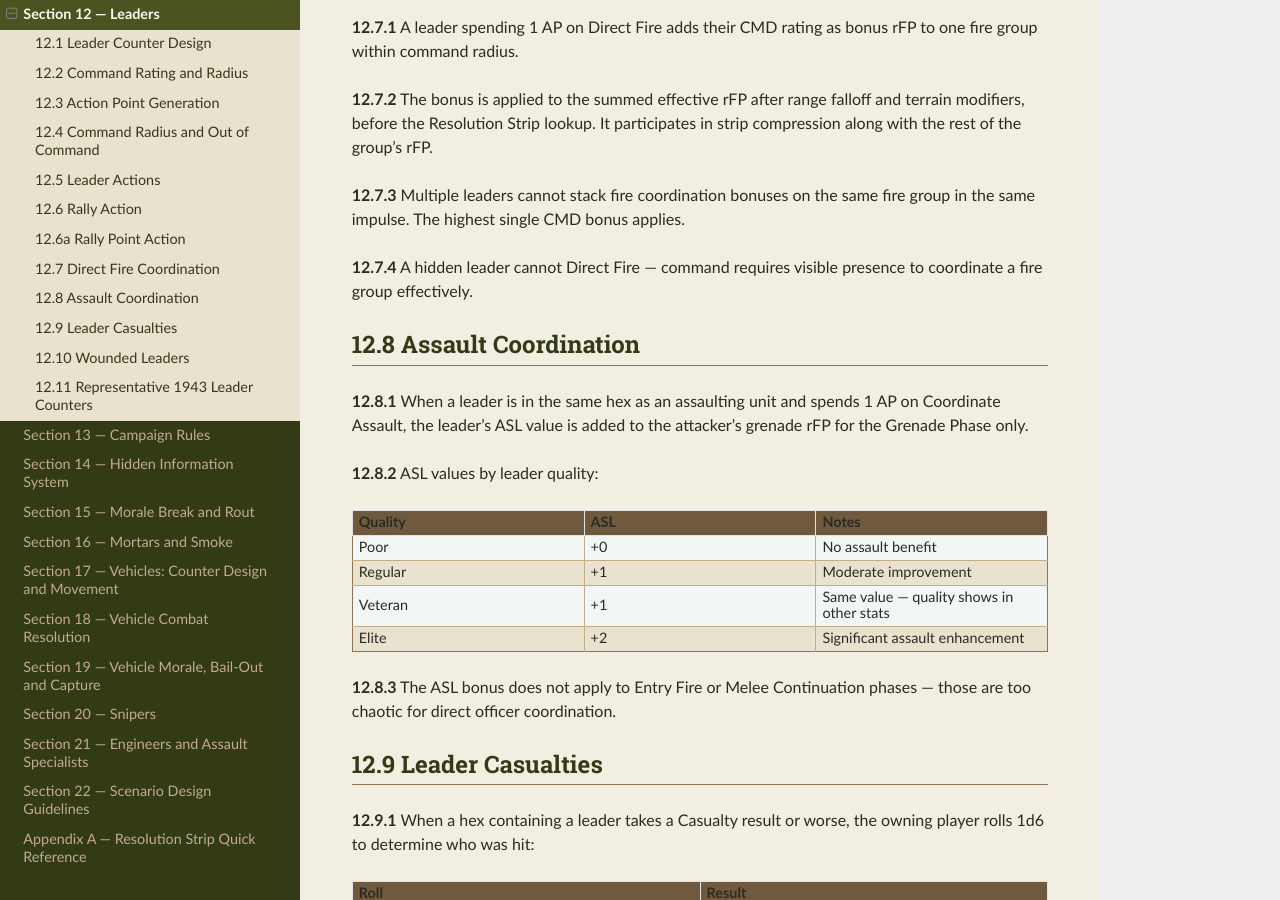
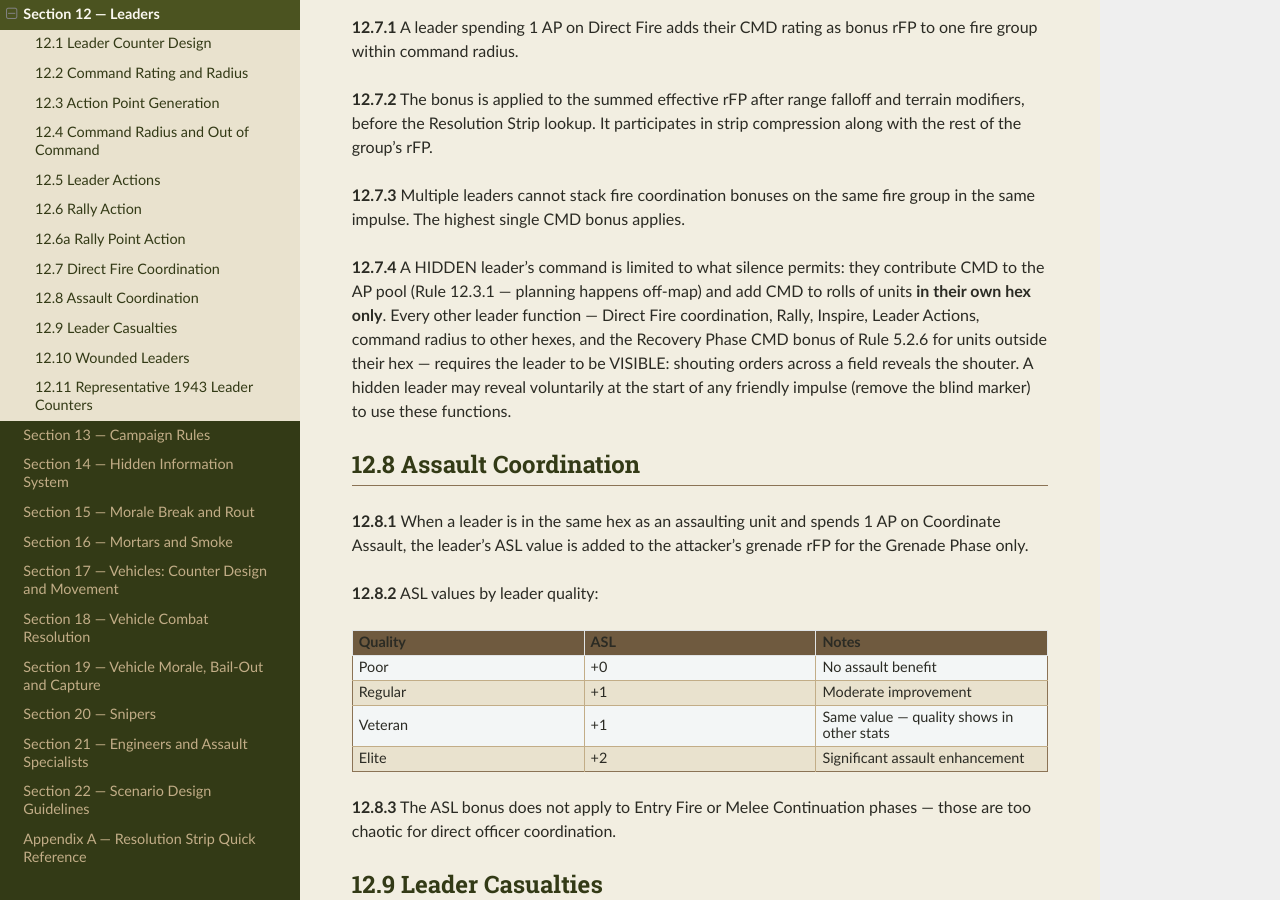
Before and after one commit to spugnoid/wdr-wargame, a Sphinx documentation site: the page built from docs/source/section_12__leaders.rst, in a window 1280 px wide and 900 px high, scrolled down 4102 px. Built offline with Sphinx 7.4.7 and the Read the Docs theme 3.1.0, drawn with Linux system fonts in a browser that asks for light colours.

Commit message:
rules: self-executing rout movement, hidden-leader limits, leader campaign recovery (10.6.3a, 12.7.4, 13.3.1)
Parking a routing counter was free (10.6.3 applied only on
activation, nothing compelled one), inverting E.30's intent; rout
movement now self-executes at the owner's final pass at no AP
cost, with activation surviving as a timing choice. 12.7.4
enumerates what a HIDDEN leader can do (AP pool + own hex;
projecting anything requires visibility, with voluntary reveal).
13.3.1 gives leaders their reading of the between-scenario table
(rear face = wounded) and a healing window. Design note E.90.

Co-Authored-By: Claude Fable 5 <noreply@anthropic.com>
Claude-Session: https://claude.ai/code/session_01MRhnethYPpBAmEh6wa83hu

```diff
--- a/docs/source/appendix_e__design_notes.rst
+++ b/docs/source/appendix_e__design_notes.rst
@@ -534,3 +534,8 @@ E.89  A Graduated Long Range Cap
 --------------------------------
 
 *Design note: the flat cap (rFP ≤ 3 → maximum Pinned) created a cliff its own Rule 8.7.3 drew attention to: one point of intervening penalty — a crops hex — toggled a firer between "can never inflict a casualty" and the full result table including Broken. The cap is now two bands (rFP 1–2 → maximum Suppressed; 3 → maximum Pinned; 4+ uncapped), which grades the transition and slightly strengthens the cap's own story: fire degraded to a trickle can pin nobody, only keep heads down. Rule 8.8.5's combined-result ceiling follows the highest cap among contributing attacks. The sniper deliberate-targeting exemption (8.7.4) is unchanged.*
+
+E.90  Rout Movement Executes Itself
+-----------------------------------
+
+*Design note (amends E.30's framing): E.30 described routing counters as an AP drain the owning player "must manage... spending AP to move it away each turn," but Rule 10.6.3 only applied "each time it is activated" and nothing compelled activation — parking a routing unit was free until end-of-scenario capture, which inverted the intent entirely (a routing unit became a safe way to bank a counter). Rather than force a full activation (which would let rout consume the AP pool of an already-collapsing force — a death spiral on top of a death spiral), rout movement is now self-executing: units not activated by the owner's final pass make their D3 move at no AP cost. The AP option survives as a timing choice — pay to control when in the turn the flight happens (before the enemy can position to exploit it), or pay nothing and let it happen last. Two related clarifications in the same pass: a HIDDEN leader's functions are enumerated (AP contribution and own-hex bonuses only; everything that projects requires visibility — shouting reveals the shouter), and 13.3.1 gives leaders their between-scenario reading of the recovery table (rear face = wounded face), with wounds healing in a Days+ window.*
--- a/docs/source/section_10__unit_status.rst
+++ b/docs/source/section_10__unit_status.rst
@@ -120,6 +120,8 @@ Units may be in one of the following status levels at any time. Status is tracke
 
 **10.6.3**  A routing unit must move D3 hexes directly away from the nearest visible enemy unit each time it is activated. Movement follows the most cover-heavy route available.
 
+**10.6.3a**  Rout movement is self-executing: when the owning player passes for the final time in the Action Phase (Rule 5.6.2), every friendly routing unit that was not activated this turn immediately makes its Rule 10.6.3 move at no AP cost — fleeing men do not wait for orders, and a routing counter can never simply be parked. Activating a routing unit earlier in the turn (1 AP) remains legal to control **when** in the turn it moves; the flight itself is not optional.
+
 **10.6.4**  A routing unit cannot fire, cannot react, and cannot be used for any action except movement.
 
 **10.6.5**  A routing unit that reaches the friendly map edge is removed from the map and placed in the BROKEN zone of the Casualty Track with a white CI cause marker.
--- a/docs/source/section_12__leaders.rst
+++ b/docs/source/section_12__leaders.rst
@@ -207,7 +207,7 @@ When a leader is activated (costs 1 AP), they may take one of the following acti
 
 **12.7.3**  Multiple leaders cannot stack fire coordination bonuses on the same fire group in the same impulse. The highest single CMD bonus applies.
 
-**12.7.4**  A hidden leader cannot Direct Fire — command requires visible presence to coordinate a fire group effectively.
+**12.7.4**  A HIDDEN leader's command is limited to what silence permits: they contribute CMD to the AP pool (Rule 12.3.1 — planning happens off-map) and add CMD to rolls of units **in their own hex only**. Every other leader function — Direct Fire coordination, Rally, Inspire, Leader Actions, command radius to other hexes, and the Recovery Phase CMD bonus of Rule 5.2.6 for units outside their hex — requires the leader to be VISIBLE: shouting orders across a field reveals the shouter. A hidden leader may reveal voluntarily at the start of any friendly impulse (remove the blind marker) to use these functions.
 
 12.8  Assault Coordination
 --------------------------
--- a/docs/source/section_13__campaign_rules.rst
+++ b/docs/source/section_13__campaign_rules.rst
@@ -98,6 +98,8 @@ BROKEN zone recovery (Days window or better):
      - Returns as rear face
 
 
+**13.3.1**  Leaders in the BROKEN zone (eliminated or evacuated, Rule 12.10.2) roll on the same table: read "returns as rear face" as returning on the **wounded** face, and "returns at full strength" as returning unwounded. A wounded leader who finished the scenario on the map heals — flip to the front face — in a Days or Extended window; in a shorter window the wound carries into the next scenario.
+
 13.4  Combining Half Squads
 ---------------------------
 
```
